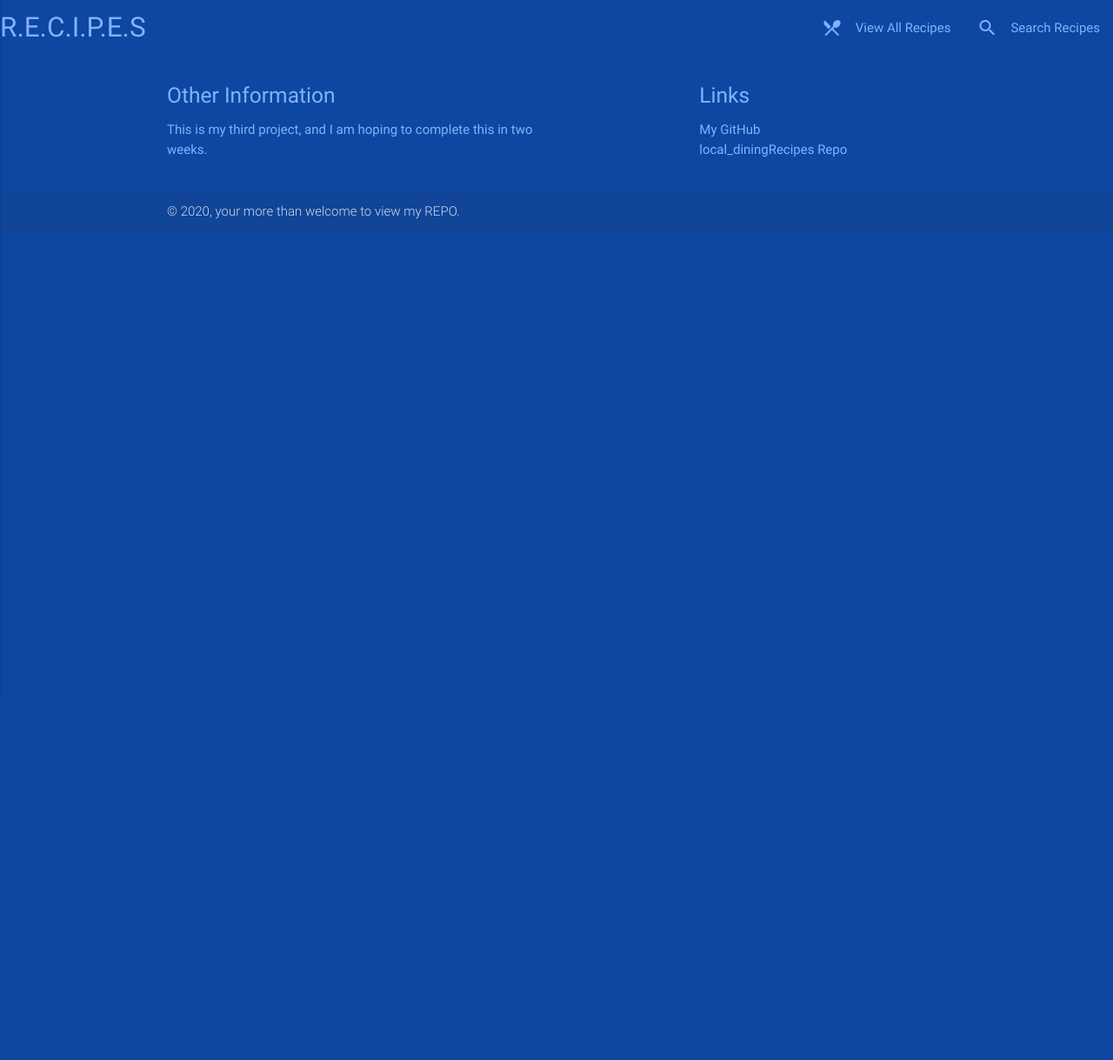
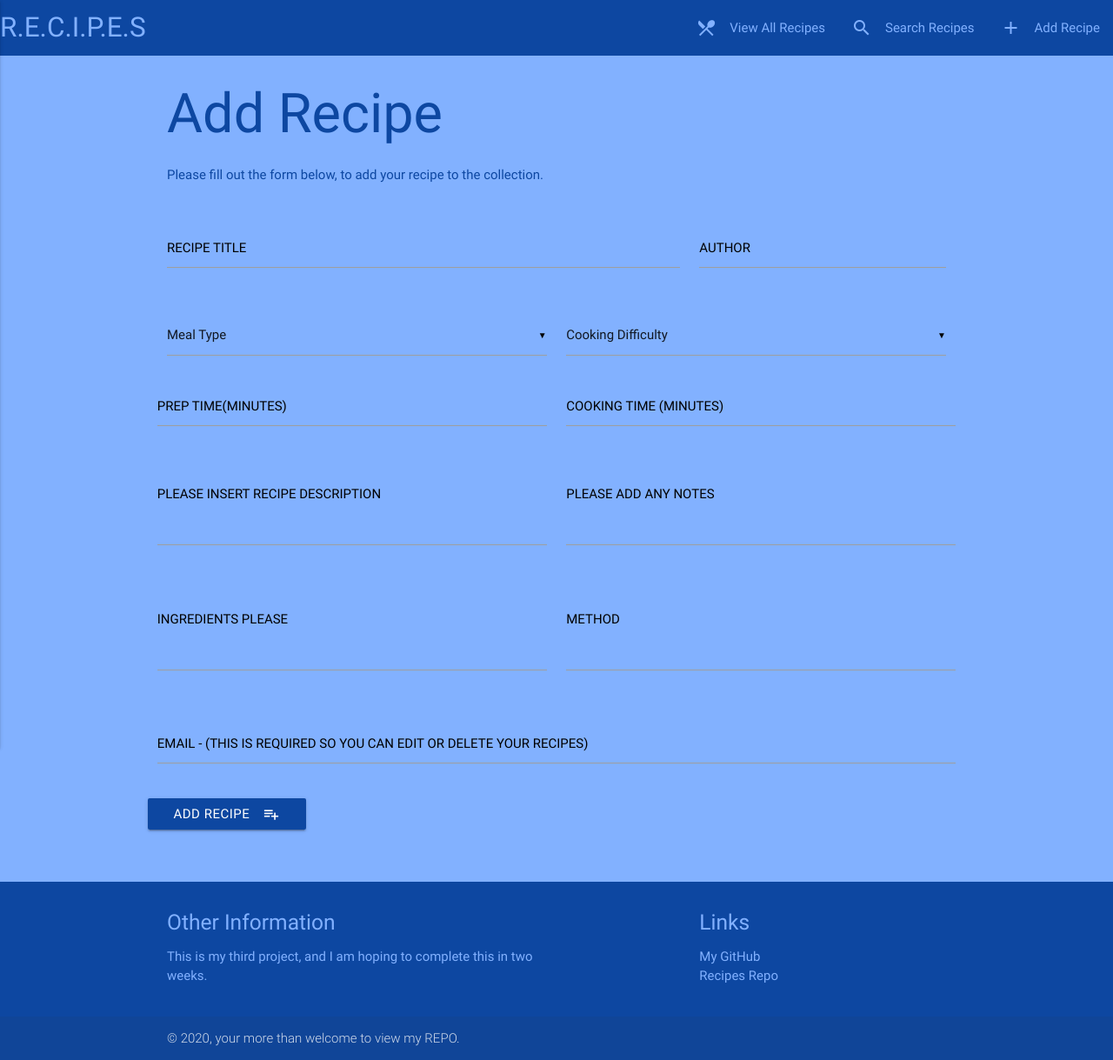
Before and after one commit to jjackson19862017/Milestone4_Recipes, a Flask app: template templates/addrecipe.html in a window 1280 px wide. Shown: the whole page at 87% size. Before the commit the page ends 800 px from the top, so only its background shows below. Run offline with Flask 2, Linux system fonts and the light colour scheme; the template is opened without the code that fills it, so the values that code supplies are empty; some libraries are stand-ins or nearby versions.

Commit message:
Created Add Recipe Form

```diff
--- a/app.py
+++ b/app.py
@@ -17,6 +17,12 @@
 def index():
     return render_template("index.html")
 
+@app.route('/add_recipe')
+def add_recipe():
+    return render_template("addrecipe.html")
+
+
+
 
 if __name__ == '__main__':
     app.run(host=os.environ.get('IP'),
--- a/static/css/mystyle.css
+++ b/static/css/mystyle.css
@@ -1,3 +1,54 @@
 body {
+    background-color: brown;
+}
+
+
+/* label color */
+
+.input-field label {
+    color: #000;
+    text-transform: uppercase;
+    font-size: 15px;
+}
+
+
+/* label focus color */
+
+.input-field input[type=text]:focus+label {
+    color: #000;
+}
+
+
+/* label underline focus color */
+
+.input-field input[type=text]:focus {
+    border-bottom: 1px solid #000;
+    box-shadow: 0 1px 0 0 #000;
+}
+
+
+/* valid color */
+
+.input-field input[type=text].valid {
+    border-bottom: 1px solid #000;
+    box-shadow: 0 1px 0 0 #000;
+}
+
+
+/* invalid color */
+
+.input-field input[type=text].invalid {
+    border-bottom: 1px solid #000;
+    box-shadow: 0 1px 0 0 #000;
+}
+
+
+/* icon prefix focus color */
+
+.input-field .prefix.active {
+    color: #000;
+}
+
+.submitbtn {
     background-color: #0D47A1;
 }
--- a/templates/addrecipe.html
+++ b/templates/addrecipe.html
@@ -1 +1,88 @@
-{% extends 'base.html' %} {% block content %} {% endblock %}
+{% extends 'base.html' %} {% block content %}
+<div class="container">
+    <div class="row">
+        <div class="col s12">
+            <h1 class="blue-text text-darken-4">Add Recipe</h1>
+            <p class="blue-text text-darken-4">Please fill out the form below, to add your recipe to the collection.</p>
+        </div>
+    </div>
+    <div class="row">
+        <form action="{{ url_for('add_recipe') }}" method="POST" class="col s12">
+            <div class="row">
+                <div class="input-field label col s8">
+                    <input id="recipe_name" name="recipe_name" type="text">
+                    <label for="recipe_name">Recipe Title</label>
+                </div>
+                <div class="input-field col s4">
+                    <input id="author" name="author" type="text">
+                    <label for="author">Author</label>
+                </div>
+            </div>
+            <div class="row">
+                <div class="input-field col s6">
+                    <select id="meal_type" name="meal_type">
+                      <option value="" disabled selected>Meal Type</option>
+                      <option value="Breakfast">Breakfast</option>
+                      <option value="Lunch">Lunch</option>
+                      <option value="Evening">Evening</option>
+                      <option value="Dessert">Dessert</option>
+                      <option value="Baking">Baking</option>
+                    </select>
+                    <label></label>
+                </div>
+                <div class="input-field col s6">
+                    <select id="difficulty" name="difficulty">
+                      <option value="" disabled selected>Cooking Difficulty</option>
+                      <option value="Easy">Easy</option>
+                      <option value="Medium">Medium</option>
+                      <option value="Hard">Hard</option>
+                    </select>
+                    <label></label>
+                </div>
+                <div class="row">
+                    <div class="input-field label col s6">
+                        <input id="prep_time" name="prep_time" type="text">
+                        <label for="prep_time">Prep Time(Minutes)</label>
+                    </div>
+                    <div class="input-field label col s6">
+                        <input id="cooking_time" name="cooking_time" type="text">
+                        <label for="cooking_time">Cooking Time (Minutes)</label>
+                    </div>
+
+                </div>
+                <div class="row">
+                    <div class="input-field col s6">
+                        <textarea id="description" name="description" class="materialize-textarea"></textarea>
+                        <label for="description">Please Insert Recipe Description</label>
+                    </div>
+                    <div class="input-field col s6">
+                        <textarea id="notes" name="notes" class="materialize-textarea"></textarea>
+                        <label for="notes">Please Add Any Notes</label>
+                    </div>
+                </div>
+                <div class="row">
+                    <div class="input-field col s6">
+                        <textarea id="ingredients" name="ingredients" class="materialize-textarea"></textarea>
+                        <label for="ingredients">ingredients Please</label>
+                    </div>
+                    <div class="input-field col s6">
+                        <textarea id="method" name="method" class="materialize-textarea"></textarea>
+                        <label for="method">Method</label>
+                    </div>
+                </div>
+                <div class="row">
+                    <div class="input-field col s12">
+                        <input id="email" name="email" type="email">
+                        <label for="email">Email - (This is required so you can edit or delete your recipes)</label>
+                    </div>
+                </div>
+                <div class="row">
+                    <button class="btn waves-effect waves-light submitbtn" type="submit" name="action">Add Recipe
+                    <i class="material-icons right">playlist_add</i>
+                 </button>
+                </div>
+        </form>
+        </div>
+    </div>
+
+    {% endblock %}
--- a/templates/base.html
+++ b/templates/base.html
@@ -16,16 +16,18 @@
 <body>
     <nav>
         <div class="nav-wrapper blue darken-4">
-            <a href="#" class="brand-logo blue-text text-accent-1">R.E.C.I.P.E.S</a>
+            <a href="{{ url_for('index') }}" class="brand-logo blue-text text-accent-1">R.E.C.I.P.E.S</a>
             <a href="#" data-activates="mobile-demo" class="button-collapse"><i class="material-icons blue-text text-accent-1">menu</i></a>
             <ul id="nav-mobile" class="right hide-on-med-and-down">
                 <li><a href="#" class="blue-text text-accent-1"><i class="material-icons left blue-text text-accent-1">local_dining</i>View All Recipes</a></li>
                 <li><a href="#" class="blue-text text-accent-1"><i class="material-icons left blue-text text-accent-1">search</i>Search Recipes</a></li>
+                <li><a href="{{ url_for('add_recipe') }}" class="blue-text text-accent-1"><i class="material-icons left blue-text text-accent-1">add</i>Add Recipe</a></li>
             </ul>
             <ul class="side-nav blue darken-4" id="mobile-demo">
-                <li><a href="#" class="blue-text text-accent-1"><i class="material-icons left blue-text text-accent-1">home</i>Home</a></li>
+                <li><a href="{{ url_for('index') }}" class="blue-text text-accent-1"><i class="material-icons left blue-text text-accent-1">home</i>Home</a></li>
                 <li><a href="#" class="blue-text text-accent-1"><i class="material-icons left blue-text text-accent-1">local_dining</i>View All Recipes</a></li>
                 <li><a href="#" class="blue-text text-accent-1"><i class="material-icons left blue-text text-accent-1">search</i>Search Recipes</a></li>
+                <li><a href="{{ url_for('add_recipe') }}" class="blue-text text-accent-1"><i class="material-icons left blue-text text-accent-1">add</i>Add Recipe</a></li>
             </ul>
         </div>
     </nav>
@@ -43,7 +45,7 @@
                     <h5 class="blue-text text-accent-1 strong">Links</h5>
                     <ul>
                         <li><a class="blue-text text-accent-1" href="https://github.com/jjackson19862017">My GitHub</a></li>
-                        <li><a class="blue-text text-accent-1" href="https://github.com/jjackson19862017/Milestone4_Recipes">local_dining</i>Recipes Repo</a></li>
+                        <li><a class="blue-text text-accent-1" href="https://github.com/jjackson19862017/Milestone4_Recipes">Recipes Repo</a></li>
                     </ul>
                 </div>
             </div>
@@ -63,6 +65,7 @@
     <script type="text/javascript">
         $(document).ready(function() {
             $(".button-collapse").sideNav();
+            $('select').material_select();
         });
     </script>
 </body>
--- a/templates/index.html
+++ b/templates/index.html
@@ -22,6 +22,9 @@
             <div class="card-action">
                 <a href="#" class="blue-text text-darken-4">Search Recipes</a>
             </div>
+            <div class="card-action">
+                <a href="#" class="blue-text text-darken-4">Add Recipe</a>
+            </div>
         </div>
     </div>
 </div>
```
Also changed, not shown: README.md, 2 other files.
